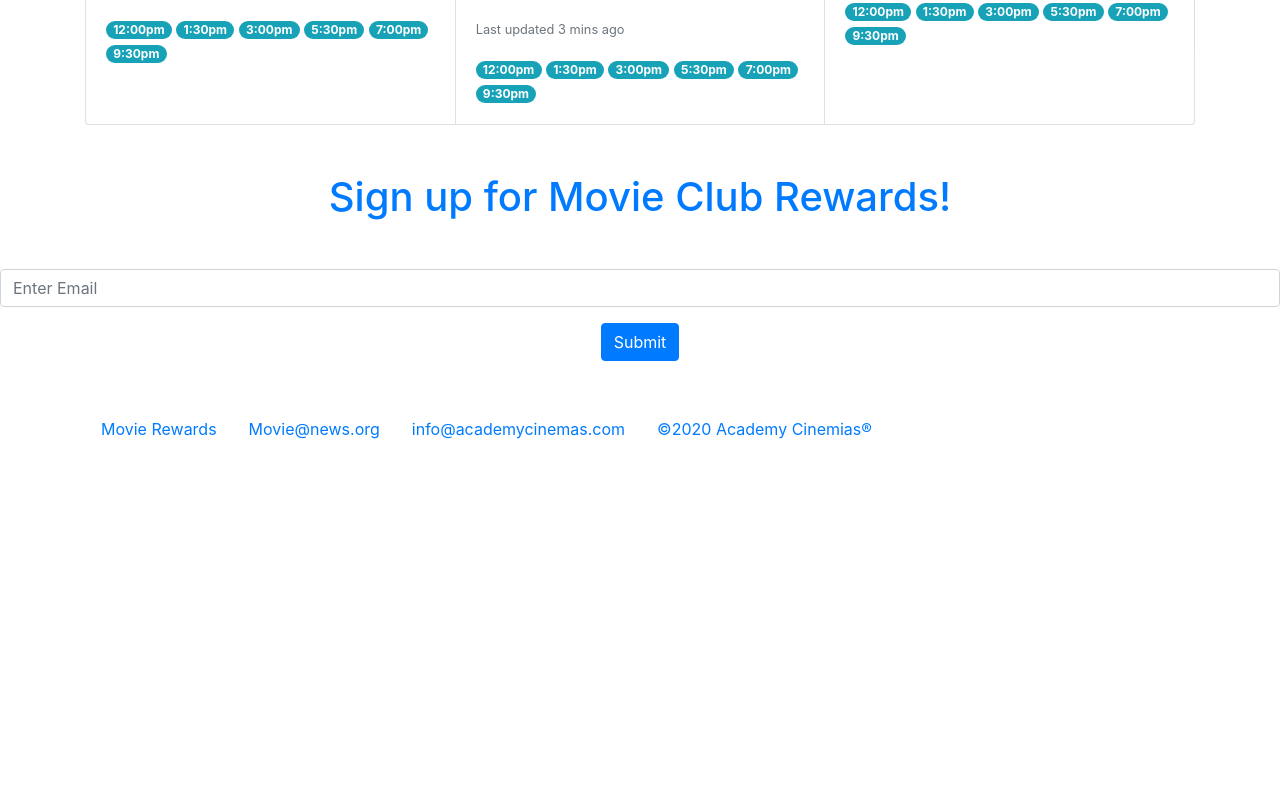
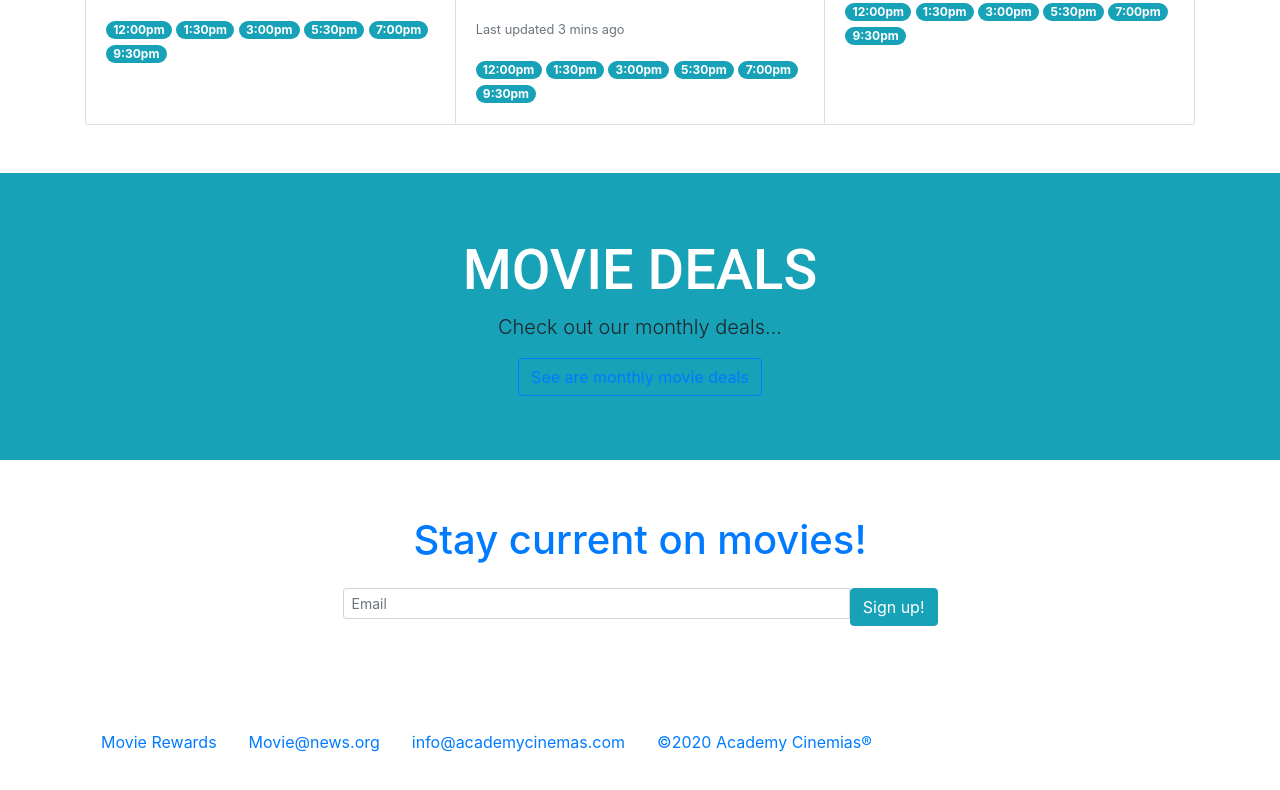
Before and after one commit to brianb1104/HTML-and-CSS-projects, a plain HTML site: page bootstrap4_project/academy_cinemas.html in a window 1280 px wide. Shown: the part 1221-2011 px from the top of the page. Before the commit the page ends 1718 px from the top, so only its background shows below. Drawn offline with nearby package versions, Linux system fonts and the light colour scheme.

Commit message:
cinemas update

```diff
--- a/bootstrap4_project/academy_cinemas.html
+++ b/bootstrap4_project/academy_cinemas.html
@@ -147,16 +147,71 @@
                   </div>
                 </div>
                 <!--/ showtimes-->
+                <div class="jumbotron jumbotron-fluid bg-info mt-5 text-center">
+                  <div class="container">
+                    <h1 class="display-4 hidden-xm-down" style="color:#fff;font-family:roboto;font-weight:500;text-transform:uppercase;">Movie Deals</h1>
+                    <p class="lead">Check out our monthly deals...</p>
+                    <!---movie deals-->
+                    <button type="button"class="btn btn-outline-primary" data-toggle="modal" data-target="#register">See are monthly movie deals</button>
+                    <!--/movie deals-->
+                  </div>
+                </div>
+                <!-- signup form-->
+                <div class="row">
+                  <div class="container text-center col-md-6" id="deal">
+                    <div class="container text_center">
+                      <h1 class="display-5 my-4 col-1q-auto text-primary"> Stay current on movies!</h1>
+                      <div class="input-group mb-5 input-group-sm">
+                        <input type="text" class="form-control" placeholder="Email">
+                        <span class="input-group-btn">
+                          <button type="button" class="btn btn-secondary btn-info popover-dismiss" data-container="body" data-toggle="popover" data-placement="top" data-content="submit">
+                          Sign up!</button>
+                        </span>
+                      </div>
+                    </div>
+                  </div>
+                </div>
+                <!--/signup form-->
 
-                <div class="text-center">
-                    <form>
-                        <h1 class="text-primary my-5">Sign up for Movie Club Rewards!</h1>
-                        <div class="mb-3">
-                        <input type="email" class="form-control" id="exampleInputEmail1" aria-describedby="emailHelp" placeholder="Enter Email">
+                <!--form modal-->
+                <div class="modal fade" id= "register">
+                  <div class="modal-dialog" role="document">
+                    <div class="modal-content">
+                      <div class="modal-header">
+                        <h5 class="modal-title">Register to receive movie deals</h5>
+                        <button type="button" class="close" data-dismiss="modal" aria-label="Close">
+                          <span aria-hidden="true">&times;</span>
+                        </button>
+                      </div>
+
+                      <form>
+                        <fieldset class="form-group">
+                          <label for="firstname">First Name:</label>
+                          <input type="text" class="form-control" id="firstname" placeholder="First Name...">
+                        </fieldset>
+                        <fieldset class="form-group">
+                          <label for="lastname">Last Name:</label>
+                          <input type="text" class="form-control" id="lastname" placeholder="Last Name...">
+                        </fieldset>
+                        <fieldset class="form-group">
+                          <label for="email">Email:</label>
+                          <input type="text" class="form-control" id="email" placeholder="Email...">
+                        </fieldset>
+                        <fieldset class="form-group">
+                          <label for="password">Password:</label>
+                          <input type="text" class="form-control" id="password" placeholder="Password...">
+                        </fieldset>
+                    </form>
+
+
+                  </div>
+                    <div class="modal-footer">
+                      <button type="button" class="btn-primary">Save changes</button>
+                      <button type="button" class="btn-secondary" data-dismiss="modal">Close</button>
                     </div>
-                    <button type="submit" class="btn btn-primary">Submit</button>
-                    </form>
-                 </div>
+                  </div>
+                </div>
+                <!--/form modal-->
 
                  <div class="container my-5">
                      <ul class="nav nav-inline">
@@ -180,5 +235,11 @@
     <script src="https://code.jquery.com/jquery-3.3.1.slim.min.js" integrity="sha384-q8i/X+965DzO0rT7abK41JStQIAqVgRVzpbzo5smXKp4YfRvH+8abtTE1Pi6jizo" crossorigin="anonymous"></script>
     <script src="https://cdnjs.cloudflare.com/ajax/libs/popper.js/1.14.3/umd/popper.min.js" integrity="sha384-ZMP7rVo3mIykV+2+9J3UJ46jBk0WLaUAdn689aCwoqbBJiSnjAK/l8WvCWPIPm49" crossorigin="anonymous"></script>
     <script src="https://stackpath.bootstrapcdn.com/bootstrap/4.1.3/js/bootstrap.min.js" integrity="sha384-ChfqqxuZUCnJSK3+MXmPNIyE6ZbWh2IMqE241rYiqJxyMiZ6OW/JmZQ5stwEULTy" crossorigin="anonymous"></script>
+
+    <script>
+       $('.popover-dismiss').popover({
+          trigger: 'focus'
+})
+    </script>
   </body>
 </html>
```
